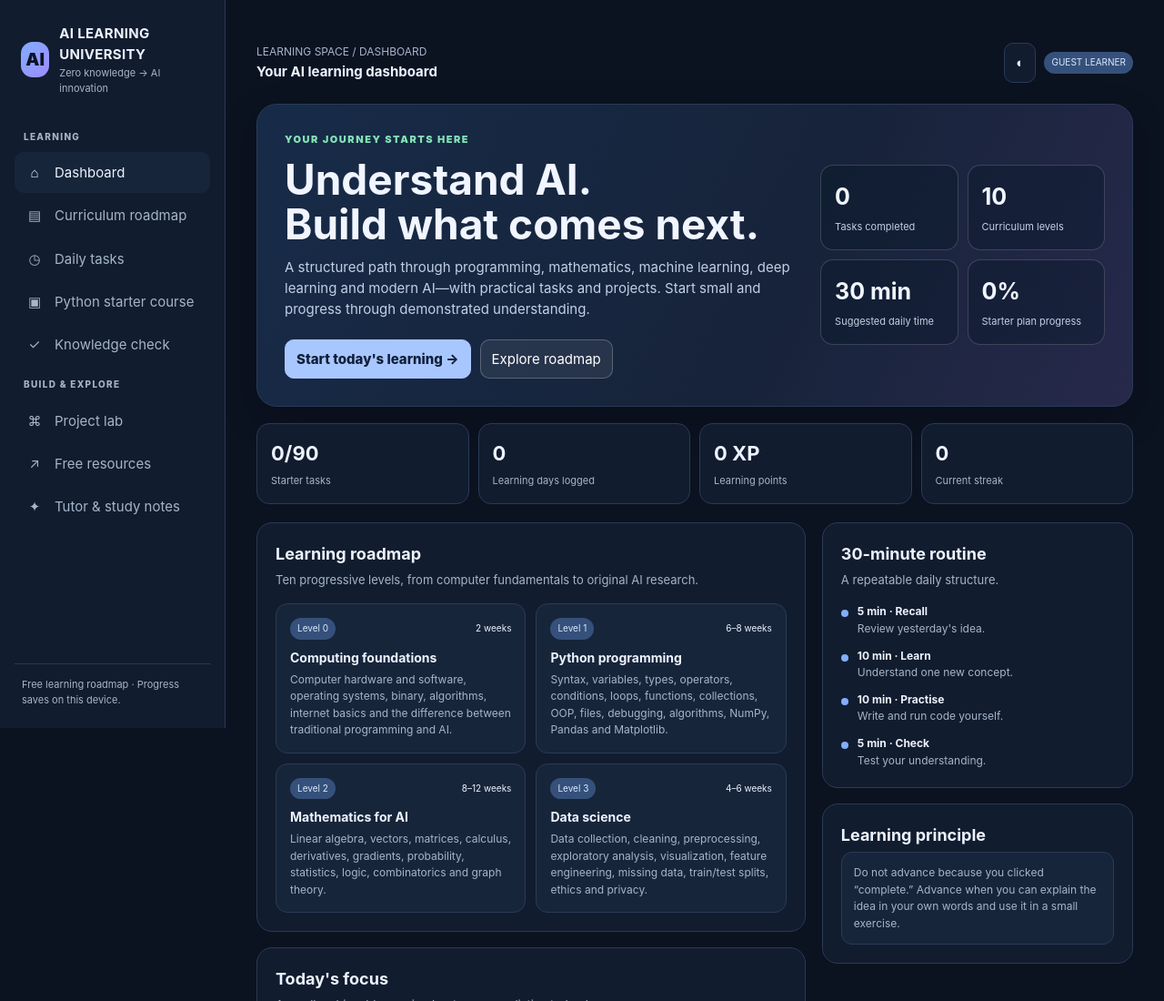
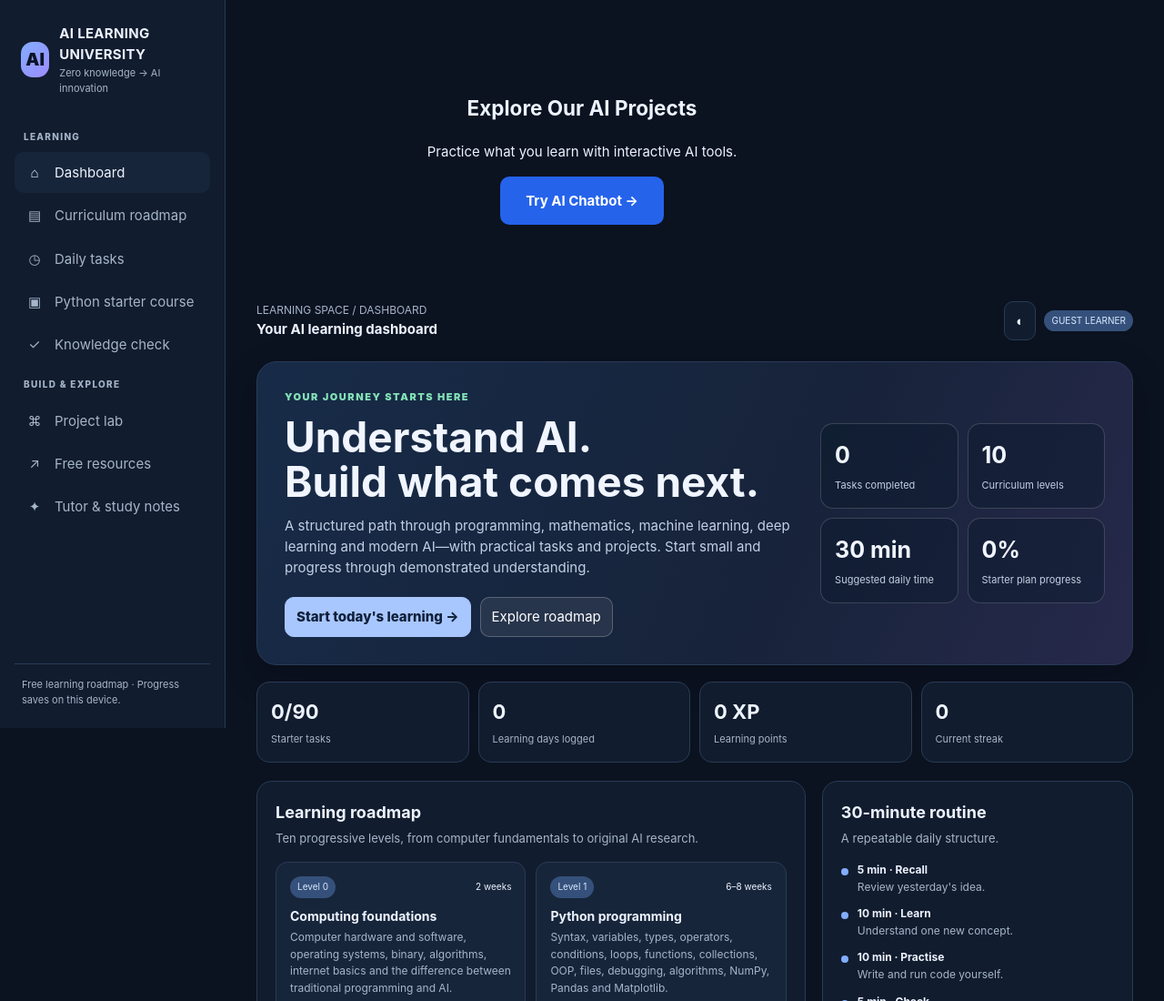
Before and after one commit to harkalsameer/ai-learning-university, a plain HTML site: page index.html in a window 1280 px wide. Shown: the top 1100 px of the page at 91% size. Drawn offline with Linux system fonts and the light colour scheme.

Commit message:
Update index.html

```diff
--- a/index.html
+++ b/index.html
@@ -11,8 +11,23 @@
 @media(max-width:980px){.sidebar{width:215px}.main{margin-left:215px;padding:20px}.grid{grid-template-columns:1fr}.hero{grid-template-columns:1fr}.heroStats{max-width:500px}}
 @media(max-width:700px){.sidebar{transform:translateX(-100%);transition:transform .2s;width:260px;box-shadow:var(--shadow)}.sidebar.open{transform:translateX(0)}.main{margin:0;padding:14px}.hamb{display:inline-block}.top{margin-bottom:15px}.hero{padding:22px}.metrics{grid-template-columns:repeat(2,1fr)}.phasegrid,.projectgrid{grid-template-columns:1fr}.panel{padding:15px}.heroStats{gap:8px}.heroStat{padding:11px}}
 </style></head>
-<body><a href="chatbot.html" class="project-button">
-  Try AI Chatbot
+<body>
+<div style="text-align:center; margin:40px auto; padding:20px;">
+  <h2>Explore Our AI Projects</h2>
+  <p>Practice what you learn with interactive AI tools.</p>
+
+  <a href="chatbot.html"
+     style="display:inline-block;
+     background:#2563eb;
+     color:white;
+     padding:15px 28px;
+     border-radius:10px;
+     text-decoration:none;
+     font-weight:bold;">
+     Try AI Chatbot →
+  </a>
+</div>
+
 </a>
 <div class="app">
 <aside class="sidebar" id="sidebar">
```
